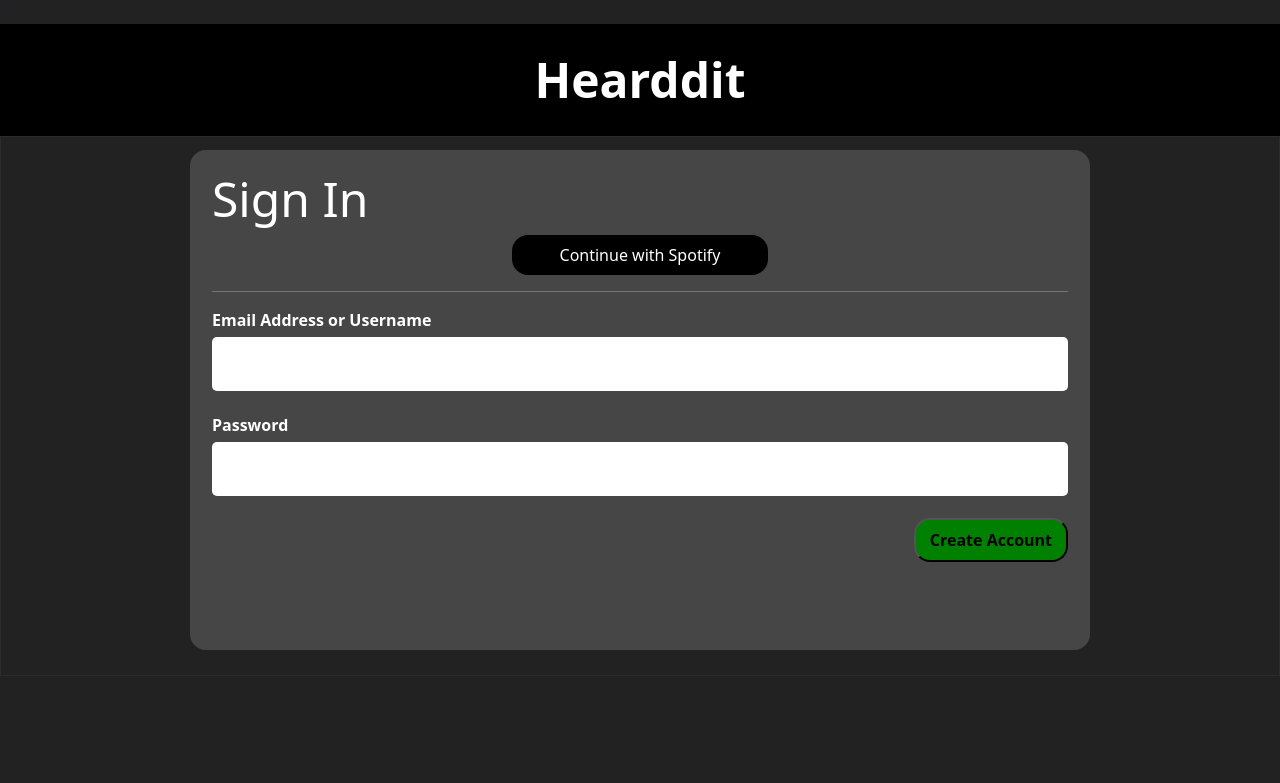
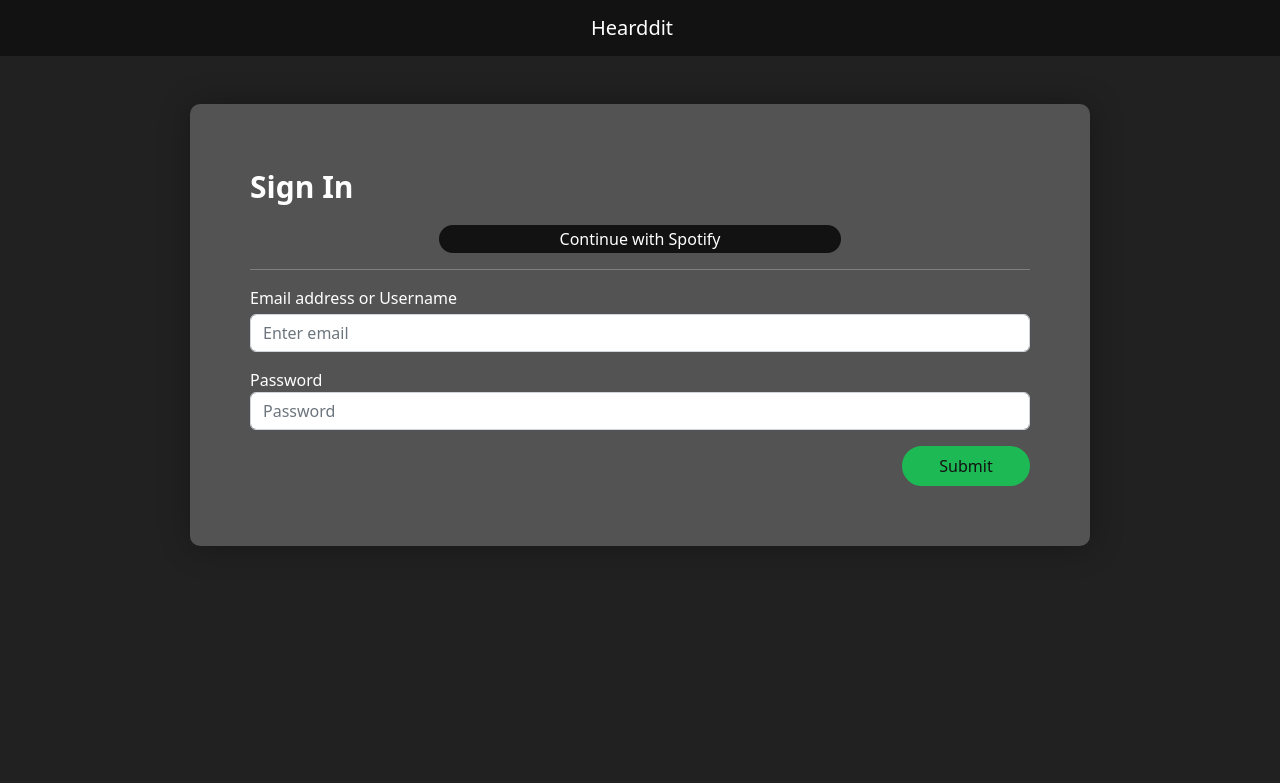
Before and after one commit to GTrac/hearddit, a Flask app: page /login in a window 1280 px wide. Shown: the top 783 px of the page. Run offline with Flask 2, Linux system fonts and the light colour scheme.

Commit message:
Fixed Styling
+ fixed login page
+ linked homepage to login page

- deleted page1 as it repeats page 5

```diff
--- a/static/hearddit_styles.css
+++ b/static/hearddit_styles.css
@@ -73,6 +73,28 @@
     max-height: fit-content;
 }
 
+/* Secondary */
+
+.btn-hearddit-secondary{
+    background-color: var(--hearddit-color-black);
+    color: white !important;
+    border-radius: 20px;
+    border: var(--hearddit-color-black) 2px solid;
+    /* min-width: 8rem; */
+    max-height: fit-content;
+    width: 50%;
+    text-align: center;
+}
+
+.btn-hearddit-secondary:hover{
+    background-color: var(--hearddit-color-black);
+    color: var(--hearddit-color-green) !important;
+    border-radius: 20px;
+    border: var(--hearddit-color-black) 2px solid;
+    /* min-width: 8rem; */
+    max-height: fit-content;
+}
+
 
 
 /* Home Page */
@@ -128,6 +150,18 @@
     position: relative;
 }
 
+.hearddit-card-account{
+    max-width: 900px !important;
+    max-height: 90% !important;
+    min-height: 90%;
+    min-height: 250px;
+    padding: 60px !important;
+    background-color: #535353 !important;
+    border-radius: 10px !important;
+    box-shadow: 1px 1px 2rem rgba(0, 0, 0, 0.3);
+    position: relative;
+
+}
 .title{
     font-weight: bold;
     font-size: 30px;
--- a/templates/home_page.html
+++ b/templates/home_page.html
@@ -27,7 +27,7 @@
                  <a href="" class="nav-link text-white">Sign up</a>
             </li>
             <li class="nav-item">
-                <a href="" class="nav-link btn-hearddit-primary">Log in</a>
+                <a href="/login" class="nav-link btn-hearddit-primary">Log in</a>
            </li>
         </ul>
     </div>
--- a/templates/login.html
+++ b/templates/login.html
@@ -1,95 +1,40 @@
 <html>
-    <<meta charset="utf-8">
+    <meta charset="utf-8">
     <meta name="viewport" content="width=device-width, initial-scale=1">
-    <title>Bootstrap demo</title>
+    <title>Hearddit Login</title>
     <link href="https://cdn.jsdelivr.net/npm/bootstrap@5.2.2/dist/css/bootstrap.min.css" rel="stylesheet" integrity="sha384-Zenh87qX5JnK2Jl0vWa8Ck2rdkQ2Bzep5IDxbcnCeuOxjzrPF/et3URy9Bv1WTRi" crossorigin="anonymous">
+    <link href="static\hearddit_styles.css" rel="stylesheet">
 
-    <style>
-div{
-    color:white;
-    background: black;
-    padding:10;
-    border:10px solid black;
-}
-h1{
-    text-align:left;
-}
-input[type=text], input[type=password] {
-    width: 100%;
-    padding: 15px;
-    margin: 5px 0 22px;
-    display: inline-block;
-    border: none;
-    background:white;
-    border-radius: 5px;
-    text-align: center;
-    top:50%;
-    left:50%;
-}
-input[type=text]:focus, input[type=password]:focus {
-  background-color: white;
-  outline: none;
-}
-.button {
-    background-color: black;
-    width:30%;
-    border: none;
-    color: white;
-    padding: 8px;
-    text-align:center;
-    text-decoration: none;
-    display:inline-flex;
-    margin: 15px 2px;
-    margin-left: auto;
-    margin-right: auto;
-    cursor: pointer;
-    border-radius: 16px;
-}
-.buttn{
-    background-color: green;
-    width:18%;
-    float:right;
-    border-color: black;
-    color: black;
-    padding: 8px;
-    text-align: center;
-    text-decoration: none;
-    display: inline-block;
-    margin: 15px 2px;
-    cursor: pointer;
-    border-radius: 16px;
-}
+    <body>
+          <!-- NavBar -->
+    <nav class="navbar justify-content-center">
+        <a href="/" class="navbar-brand text-white">Hearddit</a>
+    </nav>
 
-.container {
-    color: white;
-    background-color: rgb(71, 70, 70);
-    border-color:rgb(71, 70, 70);
-    width: 900px;
-    height:500px;
-    top:100px;
-    margin-left: auto;
-    margin-right: auto;
-    margin-top:1%;
-    margin-bottom: 2%;
-    float: center;
-    border-radius: 16px;
-}
-
-    </style>
-    <body style="background-color:rgb(35, 34, 34);">
-        <div><b> <font size="10"><center>Hearddit</center></font></b></div>
-        <form id="form_login" style="border:1px solid rgb(44, 44, 44)">
-            <div class="container">
-              <h1><font size="7">Sign In</font></h1>
-<button class="button" style="display:block; margin: 0 auto;"><font size="3">Continue with Spotify</font></button>
-              <hr>
-              <label for="email"><b>Email Address or Username</b></label>
-              <input type="text" name="email" required>
-
-              <label for="psw"><b>Password</b></label>
-              <input type="password" name="psw" required>
-              <button class="buttn" style="display:block; margin: 0 auto;"><font size="3"><B>Create Account</B></font> </button>
+    <div class="container">
+        <div class="row d-flex pt-5 justify-content-center">
+            <div class="hearddit-card-account">
+                <div class="card-header d-flex flex-column">
+                    <div class="title">Sign In</div>
+                    <div class="row justify-content-center">
+                        <a href="" class="nav-link btn-hearddit-secondary justify-content-center mt-3">Continue with Spotify</a>
+                    </div>
+                    <!-- Update to link to spotifty intergration -->
+                    <hr>
+                </div>
+                <form>
+                    <div class="form-group">
+                      <label for="email">Email address or Username</label>
+                      <input type="email" class="form-control mt-1" id="email" aria-describedby="emailHelp" placeholder="Enter email">
+                    </div>
+                    <div class="form-group">
+                      <label for="password" class="mt-3">Password</label>
+                      <input type="password" class="form-control" id="password" placeholder="Password">
+                    </div>
+                    <button type="submit" class="btn btn-hearddit-primary float-end mt-3">Submit</button>
+                  </form>
             </div>
-          </form>
+        </div>
+    </div>
     </body>
 </html>
```
Also changed, not shown: templates/page1.html (deleted, +0 -216 lines).
